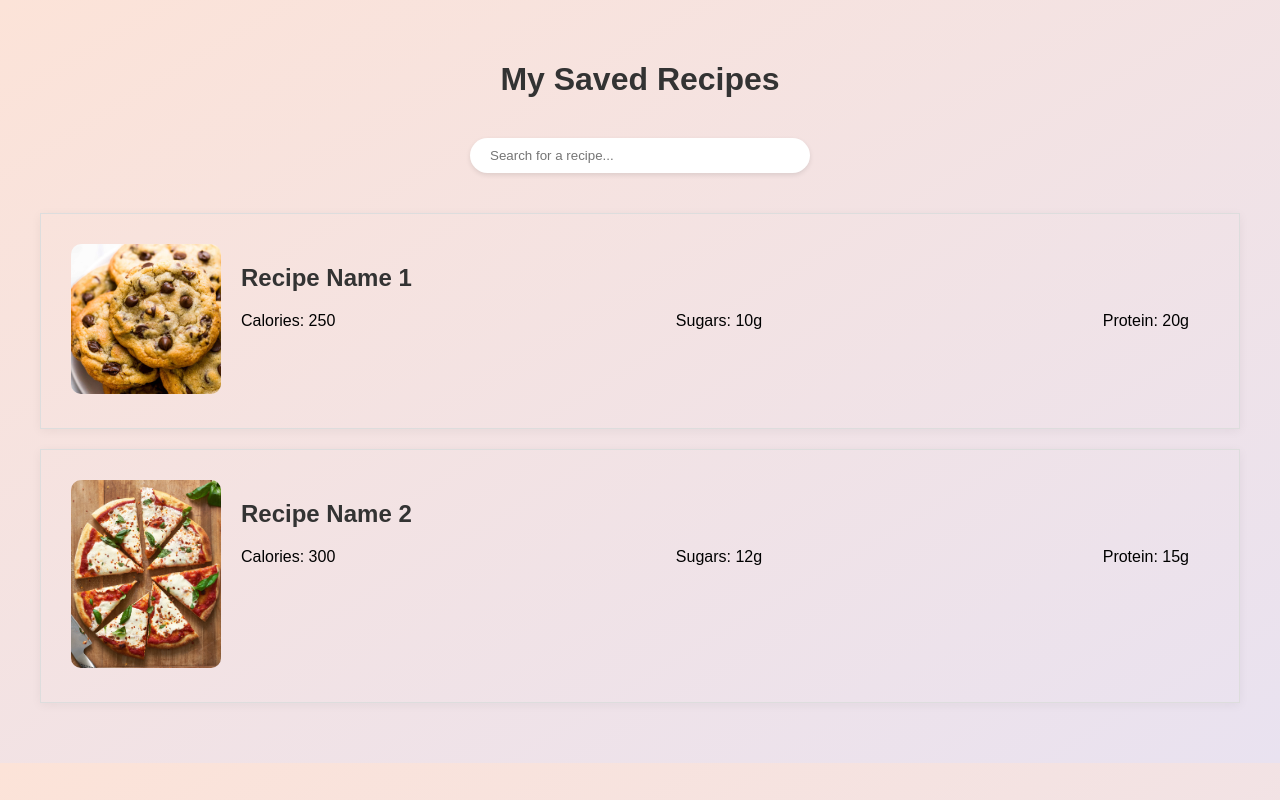
After one commit to knight-jsol/MealPlannerApp, a Django app: page /my_recipes in a window 1280 px wide. The commit adds this page. Run offline with Django 4.2, Linux system fonts and the light colour scheme.

Commit message:
did the saved recipes page and created new CSS

```diff
--- a/capstone/settings.py
+++ b/capstone/settings.py
@@ -79,7 +79,7 @@ DATABASES = {
         'ENGINE': 'django.db.backends.postgresql_psycopg2',
         'NAME': 'postgres',
         'USER': 'postgres',
-        'PASSWORD': 'tommy123',
+        'PASSWORD': 'ilovejrock',
         'HOST': '127.0.0.1',
         'PORT': '5432',
     }
--- /dev/null
+++ b/webpage/templates/my_recipes.html
@@ -0,0 +1,117 @@
+{% load static %}
+<!DOCTYPE html>
+<html lang="en">
+
+<head>
+    <meta charset="UTF-8">
+    <meta name="viewport" content="width=device-width, initial-scale=1.0">
+    <title>My Saved Recipes</title>
+    <link rel="stylesheet" type="text/css" href="{% static 'sheet.css' %}">
+    <style>
+        body {
+            font-family: Arial, sans-serif;
+            /* Add a subtle gradient as a background */
+            background: linear-gradient(to bottom right, #FCE3D8, #E9E2F0);
+            padding: 40px; /* More space around */
+        }
+
+        h1 {
+            text-align: center;
+            margin-bottom: 40px; /* Spacing under the main title */
+        }
+
+        #search-bar {
+            margin: 20px 0 40px; /* Increased bottom margin */
+            text-align: center;
+        }
+
+        #search-bar input[type="text"] {
+            padding: 10px 20px;
+            border-radius: 20px;
+            border: none;
+            width: 300px;
+            box-shadow: 0 2px 5px rgba(0, 0, 0, 0.1); /* Add a subtle shadow */
+        }
+
+        .recipe {
+            border: 1px solid #ddd;
+            padding: 30px; /* Increased padding */
+            margin: 20px 0; /* Increased margin */
+            display: flex;
+            justify-content: space-between;
+            transition: box-shadow 0.3s; /* Add a transition */
+            box-shadow: 0 2px 10px rgba(0, 0, 0, 0.05); /* Add a subtle shadow */
+        }
+
+        .recipe:hover {
+            box-shadow: 0 5px 15px rgba(0, 0, 0, 0.1); /* Hover effect */
+        }
+
+        .recipe-img {
+            flex-basis: 150px; /* Adjust as needed */
+            margin-right: 20px; /* Increased right margin */
+        }
+
+        .recipe-img img {
+            max-width: 100%;
+            height: auto;
+            border-radius: 10px; /* Rounded corners */
+        }
+
+        .recipe-content {
+            flex-grow: 1;
+        }
+
+        .recipe-details {
+            display: flex;
+            justify-content: space-between;
+            margin-top: 20px; /* Space between title and details */
+        }
+
+        .detail {
+            margin-right: 20px; /* Increased right margin */
+        }
+    </style>
+</head>
+
+<body>
+
+    <h1>My Saved Recipes</h1>
+
+    <div id="search-bar">
+        <input type="text" placeholder="Search for a recipe...">
+    </div>
+
+    <div class="recipe">
+        <div class="recipe-img">
+            <img src="{% static 'BAKERY-STYLE-CHOCOLATE-CHIP-COOKIES-9.jpg' %}" alt="Recipe Image 1">
+        </div>
+        <div class="recipe-content">
+            <h2>Recipe Name 1</h2>
+            <div class="recipe-details">
+                <span class="detail">Calories: 250</span>
+                <span class="detail">Sugars: 10g</span>
+                <span class="detail">Protein: 20g</span>
+            </div>
+        </div>
+    </div>
+
+    <div class="recipe">
+        <div class="recipe-img">
+            <img src="{% static 'f2203c0e403286947dcf80815b656236fec71e88.jpeg' %}" alt="Recipe Image 2">
+        </div>
+        <div class="recipe-content">
+            <h2>Recipe Name 2</h2>
+            <div class="recipe-details">
+                <span class="detail">Calories: 300</span>
+                <span class="detail">Sugars: 12g</span>
+                <span class="detail">Protein: 15g</span>
+            </div>
+        </div>
+    </div>
+
+    <!-- ... Add more recipes as needed ... -->
+
+</body>
+
+</html>
--- a/webpage/urls.py
+++ b/webpage/urls.py
@@ -10,4 +10,5 @@ urlpatterns = [
     path('forgot_password/', views.forgot_password, name='forgot_password'),
     path('clear_pantry/', views.clear_pantry, name='clear_pantry'),
     path('login', views.clear_pantry, name='login'),
+    path('my_recipes', views.my_recipes, name='my_recipes'),
 ]
--- a/webpage/views.py
+++ b/webpage/views.py
@@ -23,6 +23,9 @@ def pantry(request):
 
 def forgot_password(request):
     return render(request, 'forgot_password.html')
+
+def my_recipes(request):
+    return render(request, 'my_recipes.html')
 
 
 # Adds item to pantry
```
Also changed, not shown: webpage/static/home.css (+98 -64 lines), webpage/templates/home.html (+3 -25 lines), webpage/static/BAKERY-STYLE-CHOCOLATE-CHIP-COOKIES-9.jpg (added), webpage/static/f2203c0e403286947dcf80815b656236fec71e88.jpeg (added).
